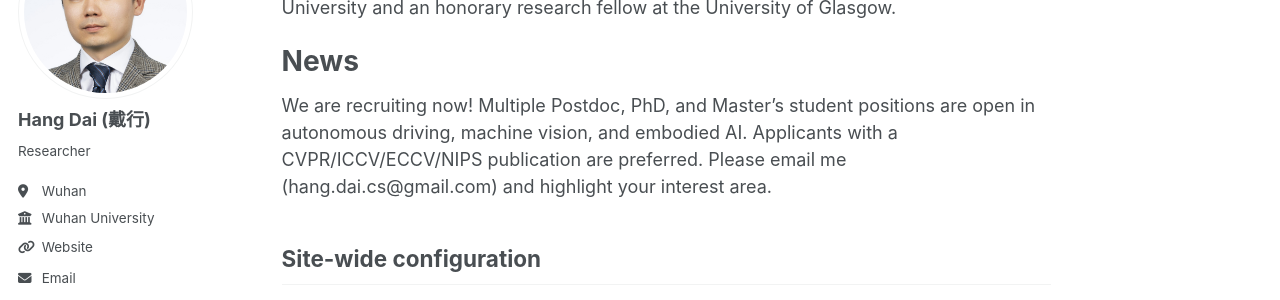
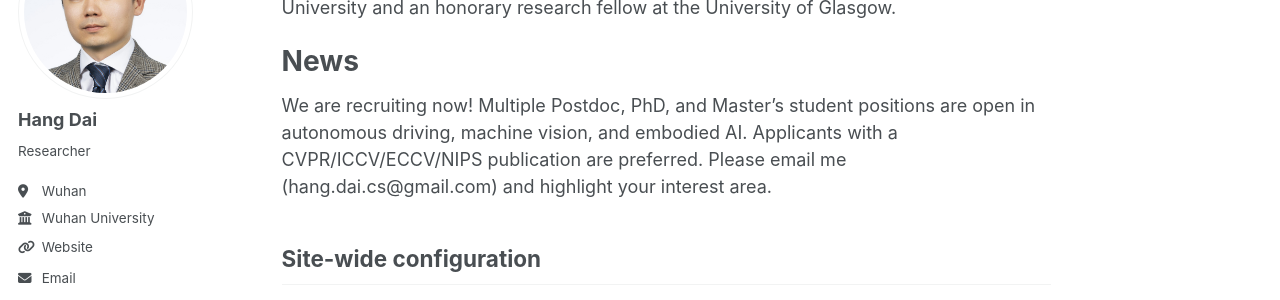
Before and after one commit to Dai-Hang/Dai-Hang.github.io, a Jekyll site: the page built from _pages/about.md, in a window 1280 px wide. Shown: the part 181-481 px from the top of the page. Built offline with Jekyll 4.4.1, drawn with Linux system fonts in a browser that asks for light colours; some web fonts are replaced.

Commit message:
Update _config.yml

```diff
--- a/_config.yml
+++ b/_config.yml
@@ -22,7 +22,7 @@ repository               : "Dai-Hang/Dai-Hang.github.io"
 author:
   # Biographic information
   avatar           : "Portrait1.jpg"
-  name             : "Hang Dai (戴行)"
+  name             : "Hang Dai"
   pronouns         : # example: "she/her"
   bio              : "Researcher"
   location         : "Wuhan"
```
